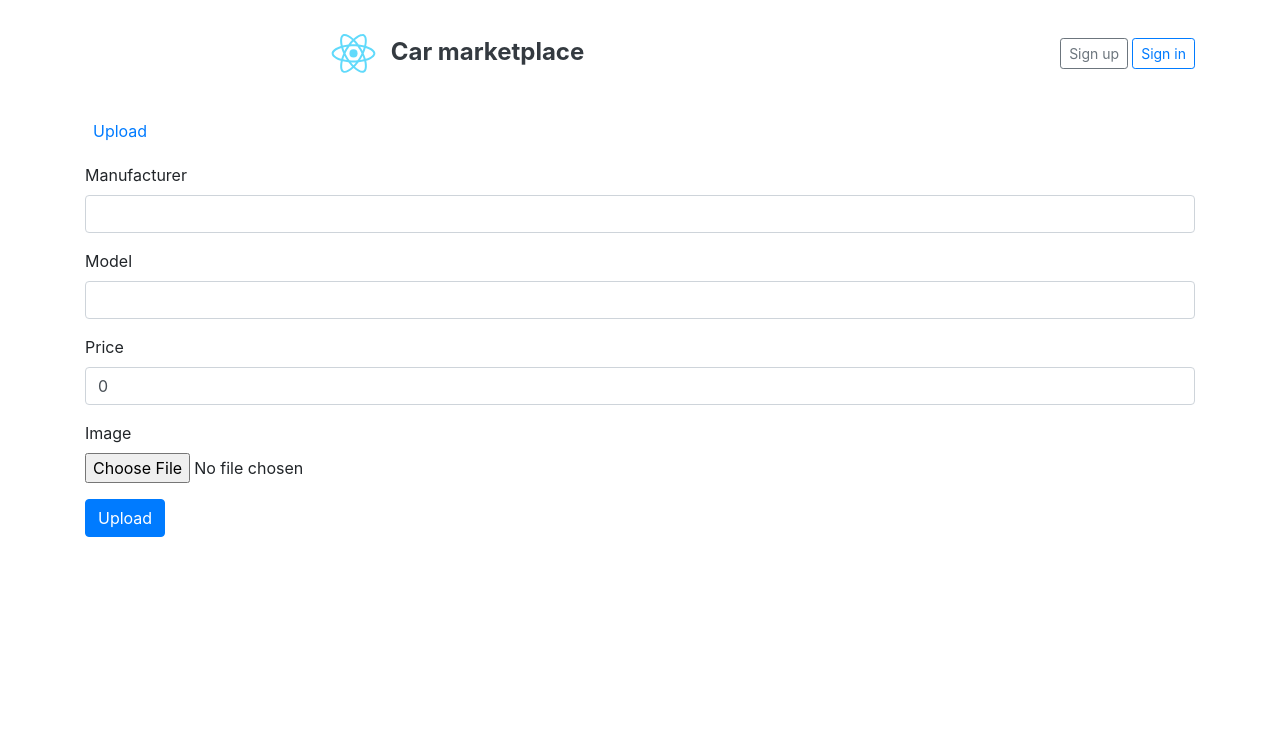
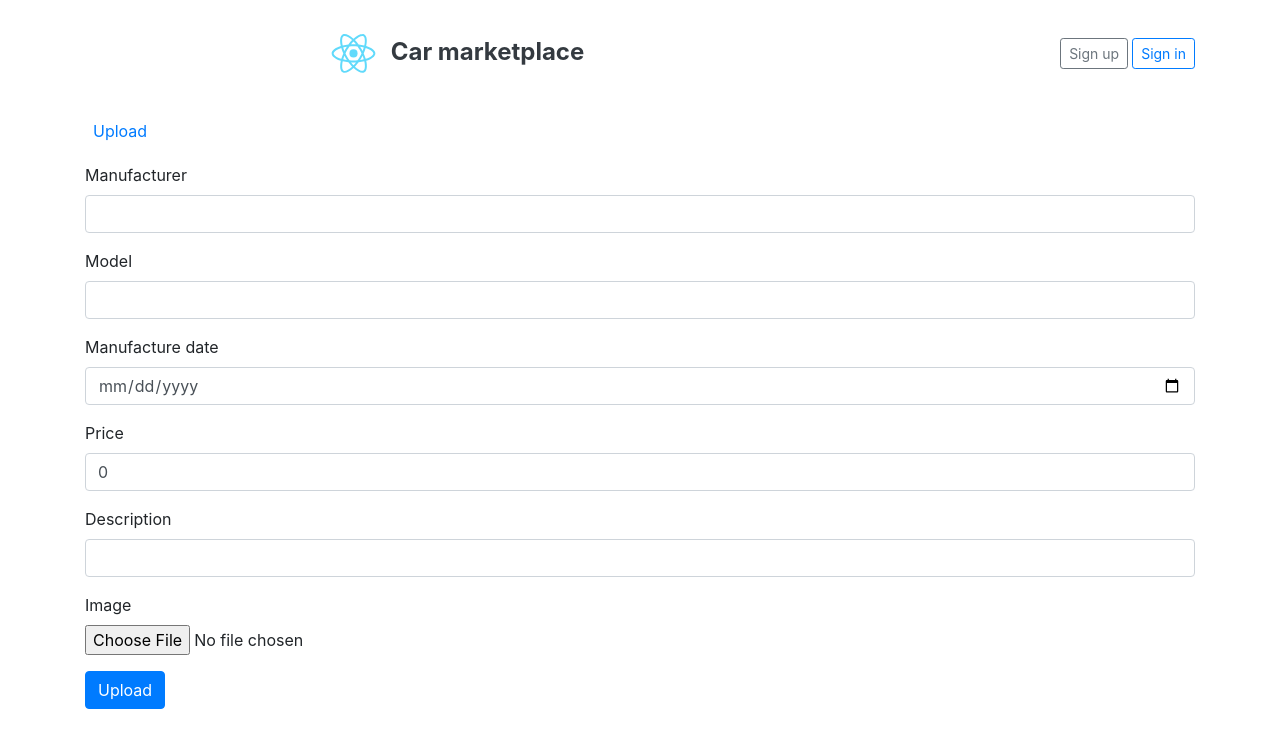
Before and after one commit to Elitelol/Car-Marketplace, a React (Create React App) app in the folder front/: page /upload in a window 1280 px wide. Shown: the top 748 px of the page. Built offline with nearby package versions, Linux system fonts and the light colour scheme.

Commit message:
ADD: Display all car info in car list. Enter manufacture date and description in car upload.

```diff
--- a/front/src/components/Car.jsx
+++ b/front/src/components/Car.jsx
@@ -16,31 +16,28 @@ export default class Car extends Component {
       <div className="col-md-6">
         <div className="row g-0 border rounded overflow-hidden flex-md-row mb-4 shadow-sm h-md-250 position-relative">
           <div className="col p-4 d-flex flex-column position-static">
-            <strong className="d-inline-block mb-2 text-primary">{this.state.data.make}</strong>
+            <strong className="d-inline-block mb-2 text-primary">
+              {this.state.data.make}
+            </strong>
             <h3 className="mb-0">{this.state.data.model}</h3>
-            <div className="mb-1 text-muted">{this.state.data.posted}</div>
-            <p className="card-text mb-auto">Ka tiek nuo trala</p>
+            <div className="mb-1 text-muted">
+              {this.state.data.year
+                ? this.state.data.year.substring(0, 10)
+                : ""}
+            </div>
+            <p className="card-text mb-auto">{this.state.data.description}</p>
             <Link to="/details" className="stretched-link">
               Show more
             </Link>
           </div>
           <div className="col-auto d-none d-lg-block">
-            <svg
+            <img
               className="bd-placeholder-img"
               width="200"
               height="250"
-              xmlns="http://www.w3.org/2000/svg"
-              role="img"
-              aria-label="Placeholder: Thumbnail"
-              preserveAspectRatio="xMidYMid slice"
-              focusable="false"
-            >
-              <title>Placeholder</title>
-              <rect width="100%" height="100%" fill="#55595c"></rect>
-              <text x="50%" y="50%" fill="#eceeef" dy=".3em">
-                Thumbnail
-              </text>
-            </svg>
+              src={this.state.data.picture}
+              alt="Car"
+            />
           </div>
         </div>
       </div>
--- a/front/src/components/Upload.jsx
+++ b/front/src/components/Upload.jsx
@@ -2,7 +2,7 @@ import React, { Component } from "react";
 import axios from "axios";
 import API_CONFIG from "./../config/api.config";
 import authHeader from "./../services/authHeader";
-import { ToastContainer, toast } from 'react-toastify';
+import { ToastContainer, toast } from "react-toastify";
 
 export default class Upload extends Component {
   constructor(props) {
@@ -11,7 +11,9 @@ export default class Upload extends Component {
     this.state = {
       make: "",
       model: "",
+      year: 2000,
       price: 0,
+      description: "",
       picture: "",
       pictureEncoded: "",
     };
@@ -32,7 +34,7 @@ export default class Upload extends Component {
     reader.onloadend = () => {
       this.setState({
         picture: file,
-        pictureEncoded: reader.result
+        pictureEncoded: reader.result,
       });
     };
   }
@@ -40,15 +42,18 @@ export default class Upload extends Component {
   handleSubmit(event) {
     event.preventDefault();
 
-    axios.post(
+    axios
+      .post(
         API_CONFIG.URL + "/cars/create",
         {
           make: this.state.make,
           model: this.state.model,
+          year: this.state.year,
           price: this.state.price,
+          description: this.state.description,
           picture: this.state.pictureEncoded,
         },
-      {headers: authHeader()}
+        { headers: authHeader() }
       )
       .then((res) => {
         if (res.data != null) toast.info(res.data.message);
@@ -57,7 +62,9 @@ export default class Upload extends Component {
         if (error != null && error.response != null)
           toast.error(error.response.data.message);
         else
-          toast.error("Something wrong happend!\nPlease contact technical support.");
+          toast.error(
+            "Something wrong happend!\nPlease contact technical support."
+          );
       });
   }
 
@@ -89,6 +96,17 @@ export default class Upload extends Component {
             ></input>
           </div>
           <div className="form-group">
+            <label htmlFor="year">Manufacture date</label>
+            <input
+              className="form-control"
+              name="year"
+              type="date"
+              value={this.state.year}
+              onChange={this.handleInputChange}
+              views={["year"]}
+            ></input>
+          </div>
+          <div className="form-group">
             <label htmlFor="price">Price</label>
             <input
               className="form-control"
@@ -97,6 +115,16 @@ export default class Upload extends Component {
               value={this.state.price}
               onChange={this.handleInputChange}
               required
+            ></input>
+          </div>
+          <div className="form-group">
+            <label htmlFor="description">Description</label>
+            <input
+              className="form-control"
+              name="description"
+              type="text"
+              value={this.state.description}
+              onChange={this.handleInputChange}
             ></input>
           </div>
           <div className="form-group">
```
Lines whose indentation alone changed are shown as unchanged.
